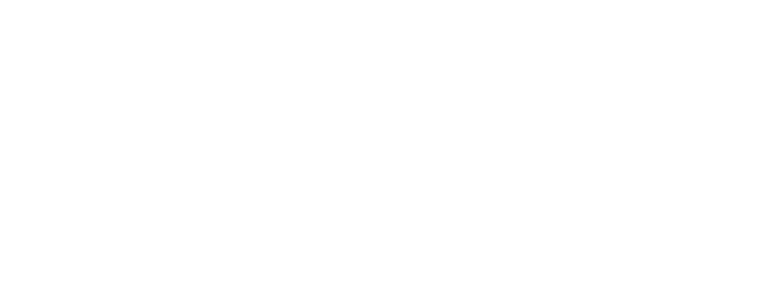
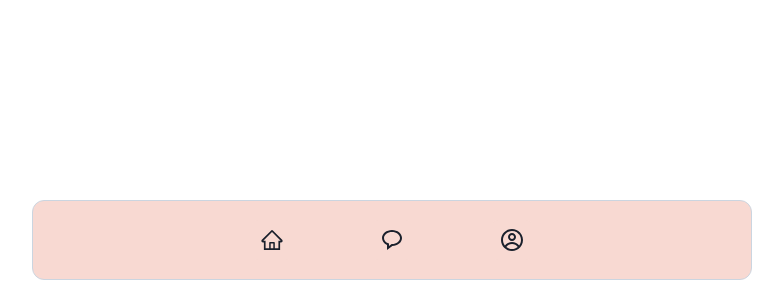
Before and after one commit to Tinfloz/Welfare-Patrol, a React (Create React App) app in the folder frontend/: page / in a window 1280 px wide. Shown: the part 500-800 px from the top of the page, without its empty margins (248-1031 px from the left). Built offline with nearby package versions, Linux system fonts and the light colour scheme.

Commit message:
create sticky nav, setup basic home component

```diff
--- a/frontend/src/App.js
+++ b/frontend/src/App.js
@@ -8,11 +8,13 @@ import {
   Code,
   Grid,
   theme,
+  Flex,
 } from '@chakra-ui/react';
 import { ColorModeSwitcher } from './ColorModeSwitcher';
 import { Logo } from './Logo';
 import { BrowserRouter as Router, Routes, Route } from "react-router-dom";
 import Fallback from './pages/Fallback';
+import Navbar from './components/Navbar';
 const Home = lazy(() => import("./pages/Home"));
 const Splash = lazy(() => import("./pages/Splash"));
 
@@ -27,6 +29,15 @@ function App() {
               <Route path="/" element={<Splash />} />
             </Routes>
           </Suspense>
+          <Flex
+            position="fixed"
+            bottom="0"
+            w="100%"
+            justify={"center"}
+            alignItems={"center"}
+          >
+            <Navbar />
+          </Flex>
         </Router>
       </Box>
     </ChakraProvider>
```
